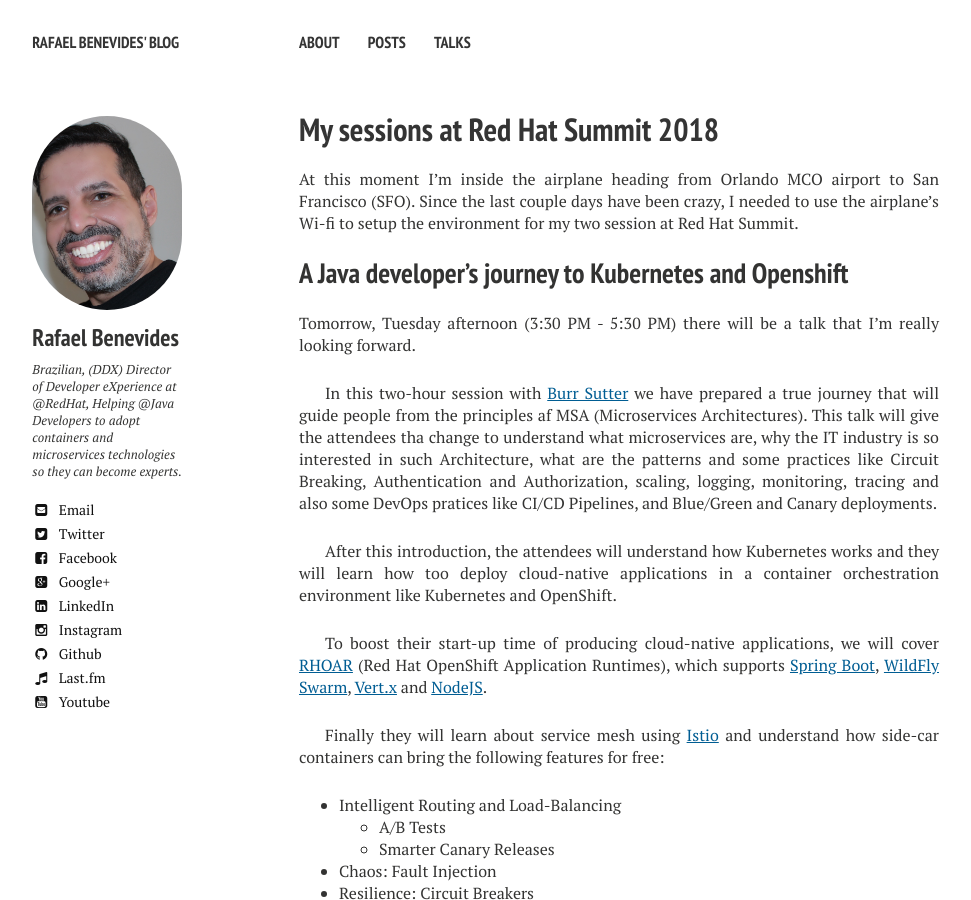
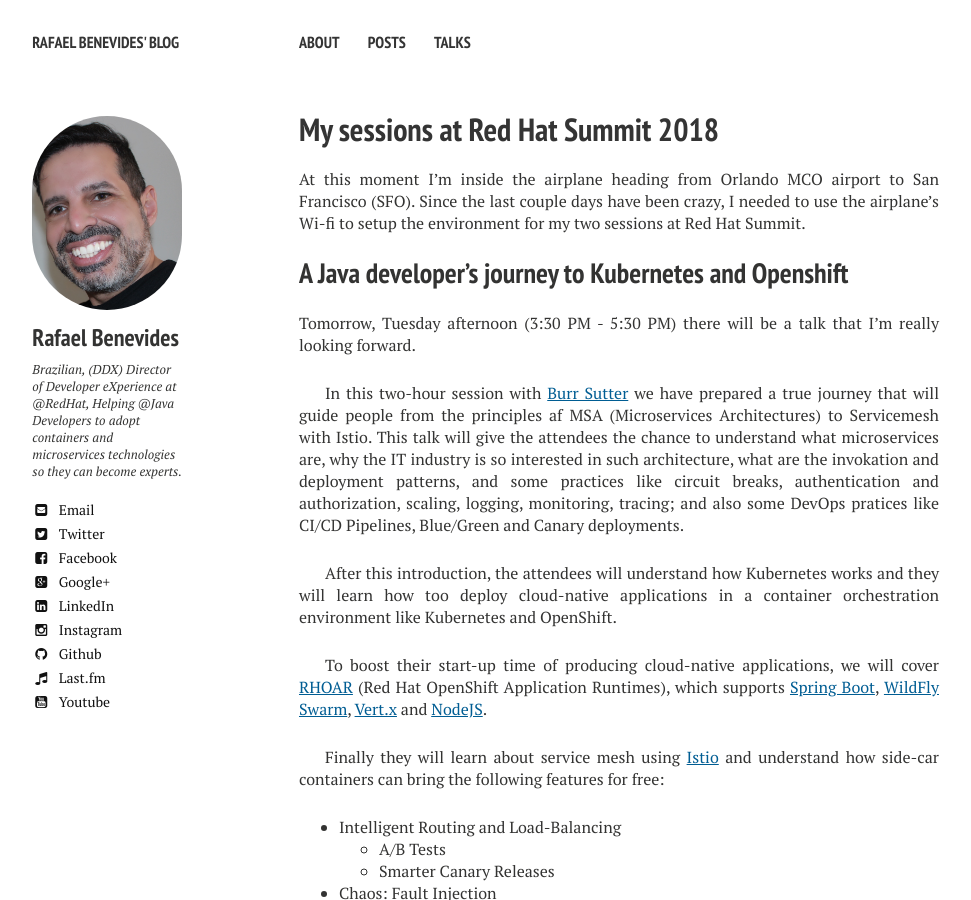
Before and after one commit to rafabene/rafabene.github.io, a Jekyll site: the page built from _posts/2018-05-07-redhat-summit-2018.md, in a window 1280 px wide and 900 px high. Shown: the whole window, without its empty margins (21-992 px from the left). Built offline with Jekyll 4.4.1, drawn with Linux system fonts in a browser that asks for light colours; nearby versions of some CDN libraries; comment, search, counter and statistics services are not loaded.

Commit message:
Minor fixes

```diff
--- a/_posts/2018-05-07-redhat-summit-2018.md
+++ b/_posts/2018-05-07-redhat-summit-2018.md
@@ -4,13 +4,13 @@
 comments: true
 ---
 
-At this moment I'm inside the airplane heading from Orlando MCO airport to San Francisco (SFO). Since the last couple days have been crazy, I needed to use the airplane's Wi-fi to setup the environment for my two session at Red Hat Summit.
+At this moment I'm inside the airplane heading from Orlando MCO airport to San Francisco (SFO). Since the last couple days have been crazy, I needed to use the airplane's Wi-fi to setup the environment for my two sessions at Red Hat Summit.
 
 ## A Java developer's journey to Kubernetes and Openshift
 
 Tomorrow, Tuesday afternoon (3:30 PM - 5:30 PM) there will be a talk that I'm really looking forward.
 
-In this two-hour session with [Burr Sutter](https://twitter.com/burrsutter) we have prepared a true journey that will guide people from the principles af MSA (Microservices Architectures). This talk will give the attendees tha change to understand what microservices are, why the IT industry is so interested in such Architecture, what are the patterns and some practices like Circuit Breaking, Authentication and Authorization, scaling, logging, monitoring, tracing and also some DevOps pratices like CI/CD Pipelines, and Blue/Green and Canary deployments.
+In this two-hour session with [Burr Sutter](https://twitter.com/burrsutter) we have prepared a true journey that will guide people from the principles af MSA (Microservices Architectures) to Servicemesh with Istio. This talk will give the attendees the chance to understand what microservices are, why the IT industry is so interested in such architecture, what are the invokation and deployment patterns, and some practices like circuit breaks, authentication and authorization, scaling, logging, monitoring, tracing; and also some DevOps pratices like CI/CD Pipelines, Blue/Green and Canary deployments.
 
 After this introduction, the attendees will understand how Kubernetes works and they will learn how too deploy cloud-native applications in a container orchestration environment like Kubernetes and OpenShift.
 
```
